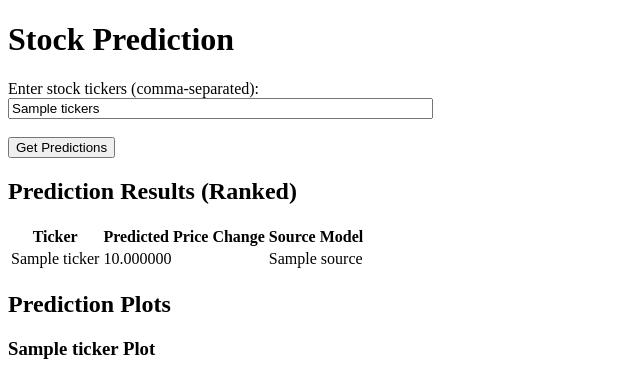
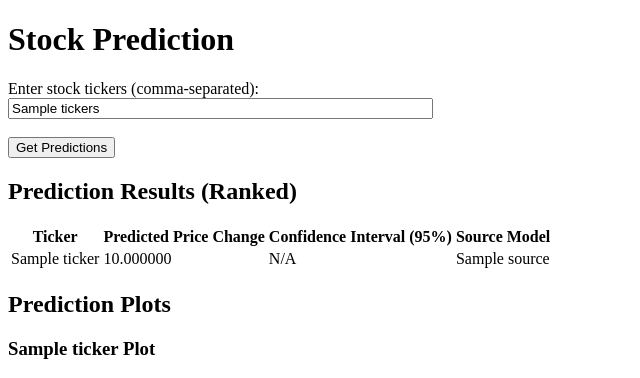
Before and after one commit to drmshady/stock, a Flask app: template templates/predict.html in a window 1280 px wide. Shown: the top 378 px of the page, without its empty margins (0-640 px from the left). Run offline with Flask 3, Linux system fonts and the light colour scheme; the template is opened without the code that fills it: most values are stand-ins (such as "Sample title", 1, 10 or a date in 2020).

Commit message:
Add files via upload

```diff
--- a/templates/predict.html
+++ b/templates/predict.html
@@ -21,7 +21,8 @@
                     <tr>
                         <th>Ticker</th>
                         <th>Predicted Price Change</th>
-                        <th>Source Model</th> {# Add column header for source model #}
+                        <th>Confidence Interval (95%)</th> {# Add column header for confidence interval #}
+                        <th>Source Model</th>
                     </tr>
                 </thead>
                 <tbody>
@@ -29,6 +30,13 @@
                     <tr>
                         <td>{{ ticker }}</td>
                         <td>{{ "%.6f" | format(data['Predicted_Price_Change']) if data['Predicted_Price_Change'] is not none else 'N/A' }}</td> {# Format prediction and handle NaN #}
+                        <td>
+                            {% if data['Confidence_Interval'] and data['Confidence_Interval'][0] is not none and data['Confidence_Interval'][1] is not none %}
+                                {{ "%.6f" | format(data['Confidence_Interval'][0]) }} to {{ "%.6f" | format(data['Confidence_Interval'][1]) }}
+                            {% else %}
+                                N/A
+                            {% endif %}
+                        </td> {# Display the confidence interval and handle NaN #}
                         <td>{{ data['Source'] }}</td> {# Display the source model #}
                     </tr>
                     {% endfor %}
```
